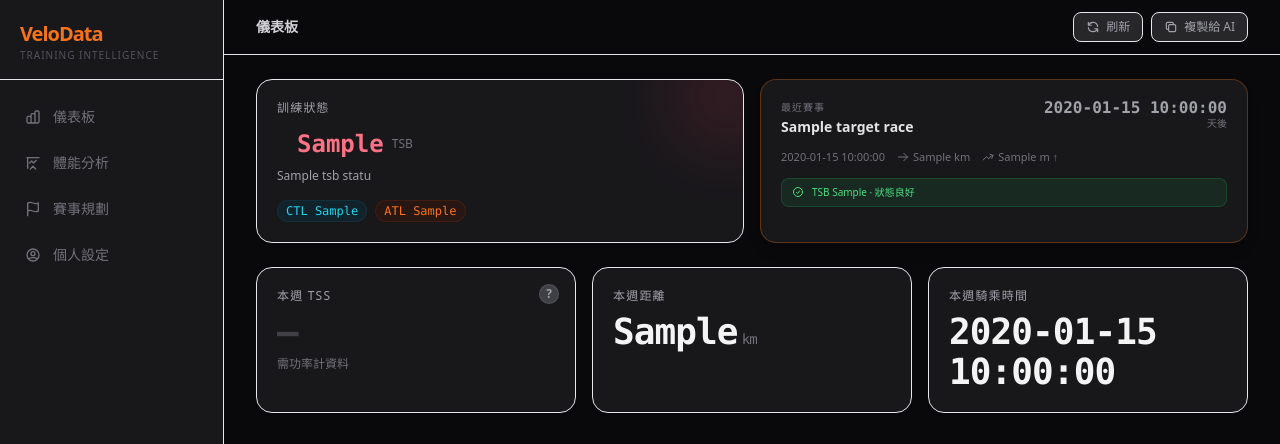
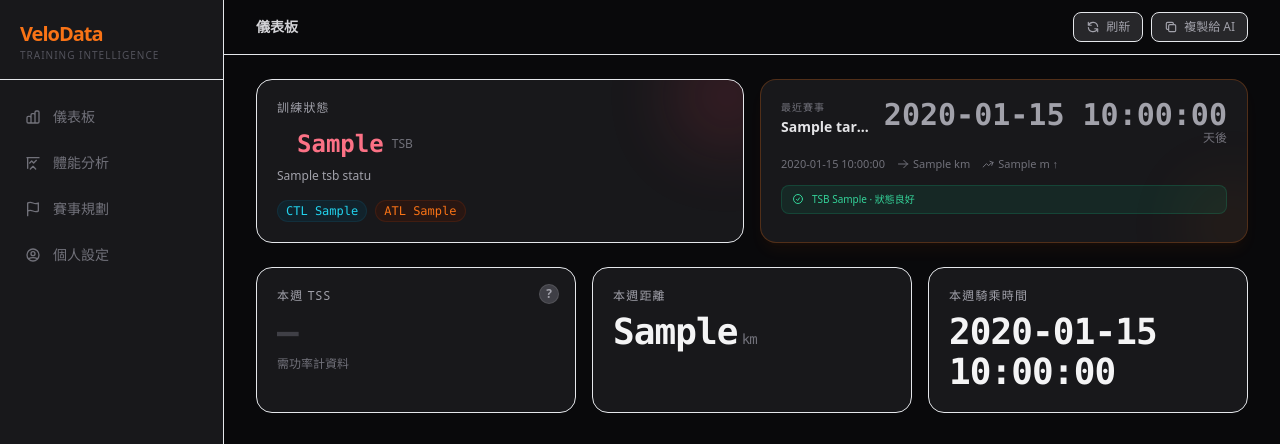
Before and after one commit to YC815/VeloData, a Flask app: template templates/index.html in a window 1280 px wide. Shown: the top 444 px of the page. Run offline with Flask 3, Linux system fonts and the light colour scheme; the template is opened without the code that fills it: most values are stand-ins (such as "Sample title", 1, 10 or a date in 2020); some libraries are stand-ins or nearby versions.

Commit message:
style: 賽事倒數卡片視覺升級
- 倒數天數加大：text-base → text-3xl font-black（關鍵資訊跳出）
- 今天比賽改 text-2xl font-black rose-400
- 卡片加 orange glow 背景光暈
- TSB 狀態色改用語意色（rose/amber/emerald）
- 空態改統一圖示方塊樣式

Co-authored-by: Cursor <cursoragent@cursor.com>

```diff
--- a/templates/partials/_race_countdown.html
+++ b/templates/partials/_race_countdown.html
@@ -1,5 +1,8 @@
 {% if target_race %}
-<div class="bg-zinc-900 border border-orange-500/30 rounded-2xl p-5 shadow-lg">
+<div class="bg-zinc-900 border border-orange-500/25 rounded-2xl p-5 relative overflow-hidden shadow-lg shadow-orange-500/5">
+  <!-- Orange glow -->
+  <div class="absolute -bottom-6 -right-6 w-20 h-20 rounded-full blur-2xl opacity-10 bg-orange-500 pointer-events-none"></div>
+
   <div class="flex items-start justify-between mb-3">
     <div class="min-w-0">
       <p class="text-[10px] text-zinc-500 uppercase tracking-widest font-mono mb-0.5">最近賽事</p>
@@ -7,16 +10,16 @@
     </div>
     <div class="text-right flex-shrink-0 ml-3">
       {% if target_race.days_until == 0 %}
-        <p class="text-base font-bold text-red-400 font-mono leading-none">今天！</p>
+        <p class="text-2xl font-black text-rose-400 font-mono leading-none">今天！</p>
       {% elif target_race.days_until <= 7 %}
-        <p class="text-base font-bold text-orange-400 font-mono leading-none">{{ target_race.days_until }}</p>
-        <p class="text-[10px] text-zinc-500">天後</p>
+        <p class="text-3xl font-black text-orange-500 font-mono leading-none">{{ target_race.days_until }}</p>
+        <p class="text-xs text-zinc-500 leading-none mt-0.5">天後</p>
       {% elif target_race.days_until <= 30 %}
-        <p class="text-base font-bold text-yellow-400 font-mono leading-none">{{ target_race.days_until }}</p>
-        <p class="text-[10px] text-zinc-500">天後</p>
+        <p class="text-3xl font-black text-amber-400 font-mono leading-none">{{ target_race.days_until }}</p>
+        <p class="text-xs text-zinc-500 leading-none mt-0.5">天後</p>
       {% else %}
-        <p class="text-base font-bold text-zinc-400 font-mono leading-none">{{ target_race.days_until }}</p>
-        <p class="text-[10px] text-zinc-500">天後</p>
+        <p class="text-3xl font-black text-zinc-400 font-mono leading-none">{{ target_race.days_until }}</p>
+        <p class="text-xs text-zinc-500 leading-none mt-0.5">天後</p>
       {% endif %}
     </div>
   </div>
@@ -44,11 +47,11 @@
   {% if pmc and pmc.current_tsb is not none %}
   {% set tsb = pmc.current_tsb %}
   <div class="flex items-center gap-2 rounded-lg px-2.5 py-1.5
-    {% if tsb < -20 %}bg-red-500/10 border border-red-500/20
-    {% elif tsb < 0 %}bg-yellow-500/10 border border-yellow-500/20
-    {% else %}bg-green-500/10 border border-green-500/20{% endif %}">
+    {% if tsb < -20 %}bg-rose-500/10 border border-rose-500/20
+    {% elif tsb < 0 %}bg-amber-500/10 border border-amber-500/20
+    {% else %}bg-emerald-500/10 border border-emerald-500/20{% endif %}">
     <svg class="w-3 h-3 flex-shrink-0
-      {% if tsb < -20 %}text-red-400{% elif tsb < 0 %}text-yellow-400{% else %}text-green-400{% endif %}"
+      {% if tsb < -20 %}text-rose-400{% elif tsb < 0 %}text-amber-400{% else %}text-emerald-400{% endif %}"
       fill="none" viewBox="0 0 24 24" stroke="currentColor" stroke-width="2">
       {% if tsb < -20 %}
       <path stroke-linecap="round" stroke-linejoin="round" d="M12 9v3.75m-9.303 3.376c-.866 1.5.217 3.374 1.948 3.374h14.71c1.73 0 2.813-1.874 1.948-3.374L13.949 3.378c-.866-1.5-3.032-1.5-3.898 0L2.697 16.126zM12 15.75h.007v.008H12v-.008z"/>
@@ -59,7 +62,7 @@
       {% endif %}
     </svg>
     <p class="text-[10px]
-      {% if tsb < -20 %}text-red-400{% elif tsb < 0 %}text-yellow-400{% else %}text-green-400{% endif %}">
+      {% if tsb < -20 %}text-rose-400{% elif tsb < 0 %}text-amber-400{% else %}text-emerald-400{% endif %}">
       TSB {{ tsb }}
       {% if tsb < -20 %}· 過度訓練，賽前須休息
       {% elif tsb < 0 %}· 輕微疲勞
@@ -69,11 +72,13 @@
   {% endif %}
 </div>
 {% else %}
-<div class="bg-zinc-900/40 border border-white/8 border-dashed rounded-2xl p-6 flex flex-col items-center justify-center text-center gap-2 min-h-[152px]">
-  <svg class="w-6 h-6 text-zinc-700" fill="none" stroke="currentColor" viewBox="0 0 24 24" stroke-width="1.5">
-    <path stroke-linecap="round" stroke-linejoin="round" d="M4 15s1-1 4-1 5 2 8 2 4-1 4-1V3s-1 1-4 1-5-2-8-2-4 1-4 1zM4 22v-7"/>
-  </svg>
-  <p class="text-zinc-500 text-sm">尚未設定目標賽事</p>
+<div class="border border-white/6 border-dashed rounded-2xl p-6 flex flex-col items-center justify-center text-center gap-2 min-h-[152px] bg-zinc-900/30">
+  <div class="w-12 h-12 rounded-2xl bg-zinc-800/60 border border-white/6 flex items-center justify-center mb-1">
+    <svg class="w-6 h-6 text-zinc-700" fill="none" stroke="currentColor" viewBox="0 0 24 24" stroke-width="1.5">
+      <path stroke-linecap="round" stroke-linejoin="round" d="M4 15s1-1 4-1 5 2 8 2 4-1 4-1V3s-1 1-4 1-5-2-8-2-4 1-4 1zM4 22v-7"/>
+    </svg>
+  </div>
+  <p class="text-sm text-zinc-500">尚未設定目標賽事</p>
   <a href="{{ url_for('racing') }}" class="text-orange-400 hover:text-orange-300 text-xs transition">前往賽事規劃設定 →</a>
 </div>
 {% endif %}
```
